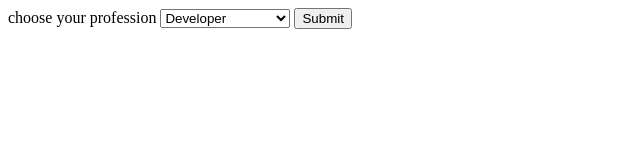
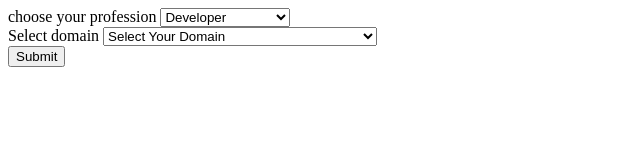
Before and after one commit to vishalpjadhav/Web-Development-, a plain HTML site: page Day 4 HTML/select.html in a window 1280 px wide. Shown: the whole page, without its empty margins (0-640 px from the left). Drawn offline with Linux system fonts and the light colour scheme.

Commit message:
learn and make a dropdown select opotion

```diff
--- a/Day 4 HTML/select.html
+++ b/Day 4 HTML/select.html
@@ -13,11 +13,24 @@
             choose your profession
             <select name="profession" id="profession">
                 <option> Select Your option </option>
-                <option value="student">student</option>
+                <option value="student">Student</option>
                 <option value="developer" selected> Developer</option>
             </select>
-            <button>Submit</button>
         </div>
+
+        <div>
+            <label for="Domain"> Select domain</label>
+            <select name="domain" id="domain">
+                <option value=""> Select Your Domain</option>
+                <option value="CSE"> Computer Science and Engineering </option>
+                <option value="AI/ML"> Artificial engineering and machine learning </option>
+                <option value="DS">Data Science </option>
+                <option value="Civil"> Civil Engineering</option>
+                <option value="mechanical">Mechanical Engineering</option>
+                <option value="Electrical">Electrical Engineering</option>
+            </select>
+        </div>
+        <button>Submit</button>
     </form>
 </body>
 
```
